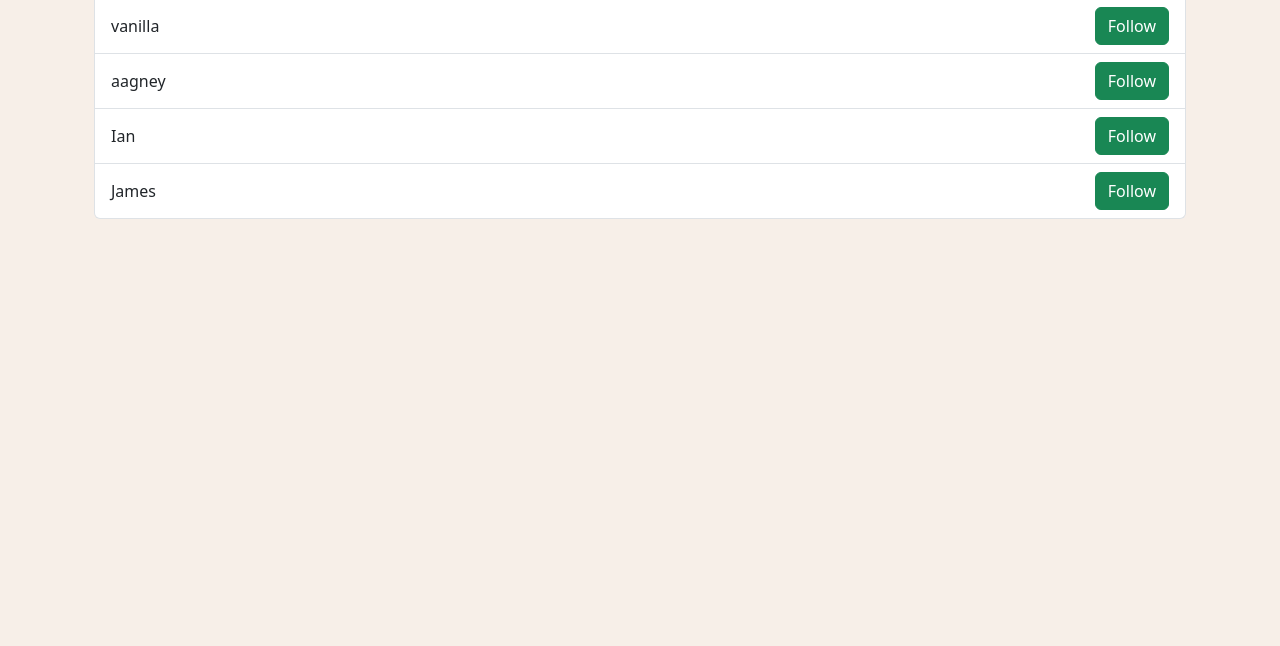
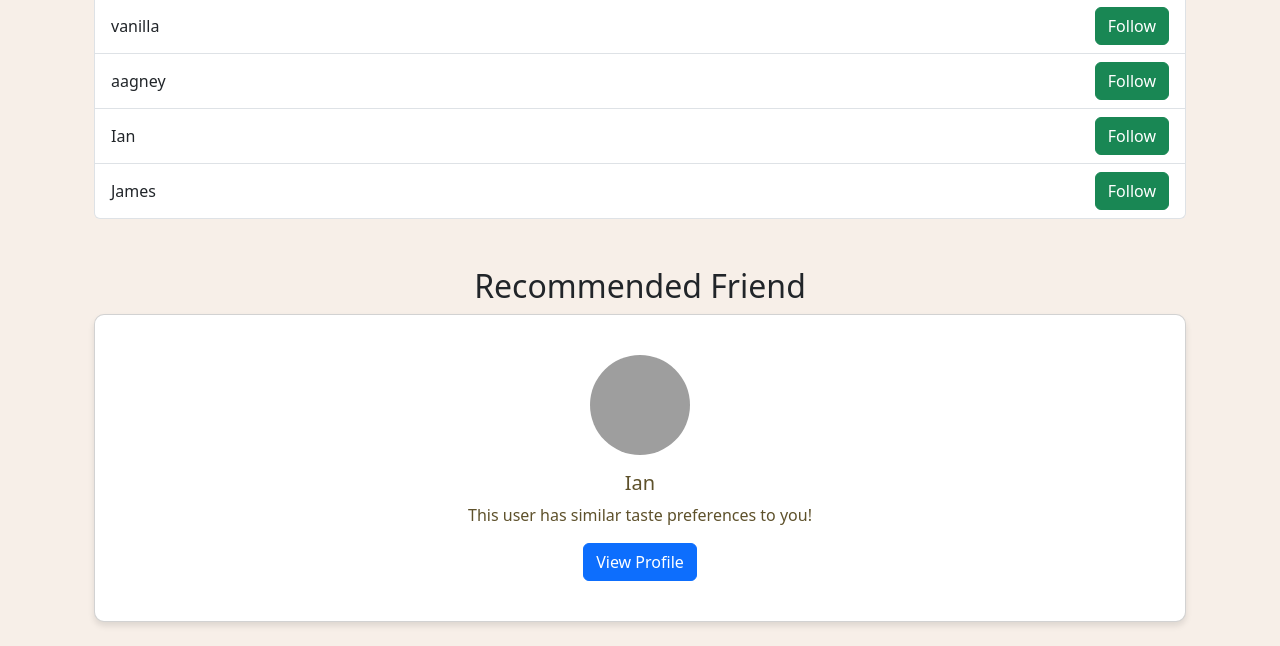
Before and after one commit to IanO7/CITS3403-Group-Project, a Flask app: page /friends in a window 1280 px wide. Shown: the part 648-1294 px from the top of the page. Before the commit the page ends 867 px from the top, so only its background shows below. Run offline with Flask 3, Linux system fonts and the light colour scheme; a user stored in the database is signed in; data comes from the database, SQL or seed files in the repository; grey boxes are pictures that could not be loaded.

Commit message:
Add recommended friend feature based on user taste preferences

```diff
--- a/app/templates/my_friends.html
+++ b/app/templates/my_friends.html
@@ -60,6 +60,26 @@
             </li>
             {% endfor %}
         </ul>
+    </div>
+
+    <!-- Recommended Friend -->
+    <div class="recommended-friend mt-5">
+        <h2 class="text-center">Recommended Friend</h2>
+        {% if similar_user %}
+        <div class="card text-center">
+            <div class="card-body">
+                <img src="{{ url_for('static', filename=similar_user.profile_photo or 'default_profile.jpg') }}"
+                     alt="{{ similar_user.username }}"
+                     class="rounded-circle mb-3"
+                     style="width: 100px; height: 100px; object-fit: cover;">
+                <h5 class="card-title">{{ similar_user.username }}</h5>
+                <p class="card-text">This user has similar taste preferences to you!</p>
+                <a href="{{ url_for('views.user_posts', user_id=similar_user.id) }}" class="btn btn-primary">View Profile</a>
+            </div>
+        </div>
+        {% else %}
+        <p class="text-center text-muted">No similar friends found.</p>
+        {% endif %}
     </div>
 </div>
 
--- a/app/views.py
+++ b/app/views.py
@@ -125,7 +125,58 @@ def friends():
     # Fetch posts from followed users
     notes = Note.query.filter(Note.user_id.in_(followed_users)).all()
 
-    return render_template('my_friends.html', user=user, all_users=all_users, followed_users=followed_users, notes=notes)
+    # Calculate stats for the current user
+    user_notes = get_user_notes(user)
+    user_stats = {
+        'spiciness': sum(n.Spiciness for n in user_notes) / (len(user_notes) or 1),
+        'deliciousness': sum(n.Deliciousness for n in user_notes) / (len(user_notes) or 1),
+        'value': sum(n.Value for n in user_notes) / (len(user_notes) or 1),
+        'plating': sum(n.Plating for n in user_notes) / (len(user_notes) or 1),
+    }
+
+    # Prepare data for KNN
+    user_data = []
+    user_ids = []
+    for u in all_users:
+        u_notes = get_user_notes(u)
+        if u_notes:
+            stats = [
+                sum(n.Spiciness for n in u_notes) / len(u_notes),
+                sum(n.Deliciousness for n in u_notes) / len(u_notes),
+                sum(n.Value for n in u_notes) / len(u_notes),
+                sum(n.Plating for n in u_notes) / len(u_notes),
+            ]
+            user_data.append(stats)
+            user_ids.append(u.id)
+
+    # Use KNN to find the most similar user
+    if user_data:
+        user_data = np.array(user_data)
+        current_user_vector = np.array([
+            user_stats['spiciness'],
+            user_stats['deliciousness'],
+            user_stats['value'],
+            user_stats['plating'],
+        ]).reshape(1, -1)
+
+        knn = NearestNeighbors(n_neighbors=1, metric='euclidean')
+        knn.fit(user_data)
+        distances, indices = knn.kneighbors(current_user_vector)
+
+        # Get the most similar user
+        similar_user_id = user_ids[indices[0][0]]
+        similar_user = User.query.get(similar_user_id)
+    else:
+        similar_user = None
+
+    return render_template(
+        'my_friends.html',
+        user=user,
+        all_users=all_users,
+        followed_users=followed_users,
+        notes=notes,
+        similar_user=similar_user
+    )
 
 @views.route('/like/<int:note_id>', methods=['POST'])
 def like(note_id):
```
